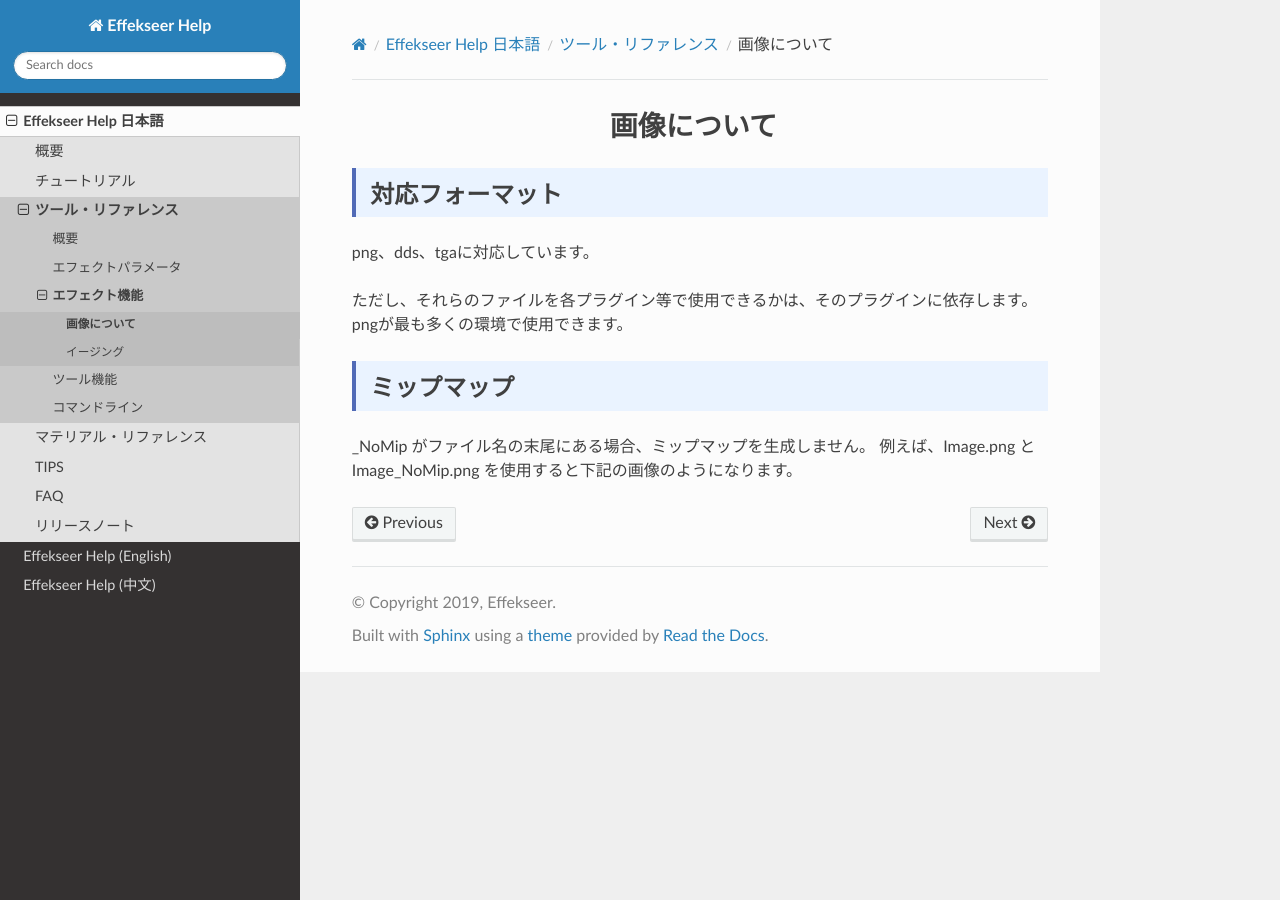
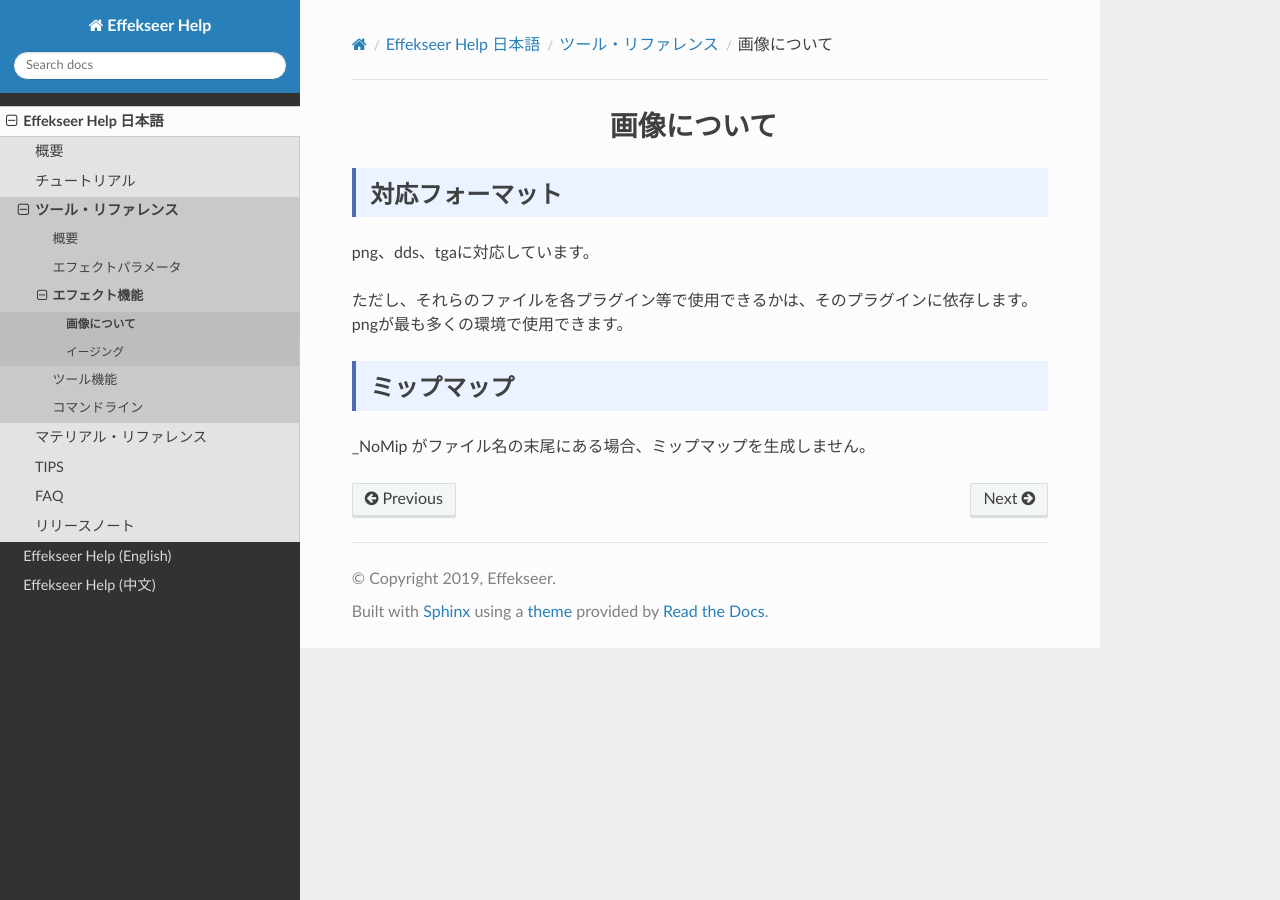
Before and after one commit to effekseer/docs_tool, a Sphinx documentation site: the page built from source/ja/ToolReference/image.md, in a window 1280 px wide. Built offline with Sphinx 7.4.7 and the Read the Docs theme 2.0.0, drawn with Linux system fonts in a browser that asks for light colours; nearby versions of some CDN libraries; library files that are not in the unit come from our copies.

Commit message:
Remove wrong texts

```diff
--- a/source/ja/ToolReference/image.md
+++ b/source/ja/ToolReference/image.md
@@ -10,4 +10,3 @@ pngが最も多くの環境で使用できます。
 ## ミップマップ
 
 _NoMip がファイル名の末尾にある場合、ミップマップを生成しません。
-例えば、Image.png と Image_NoMip.png を使用すると下記の画像のようになります。
```
Also changed, not shown: source/en/ToolReference/image.md (+0 -1 lines).
